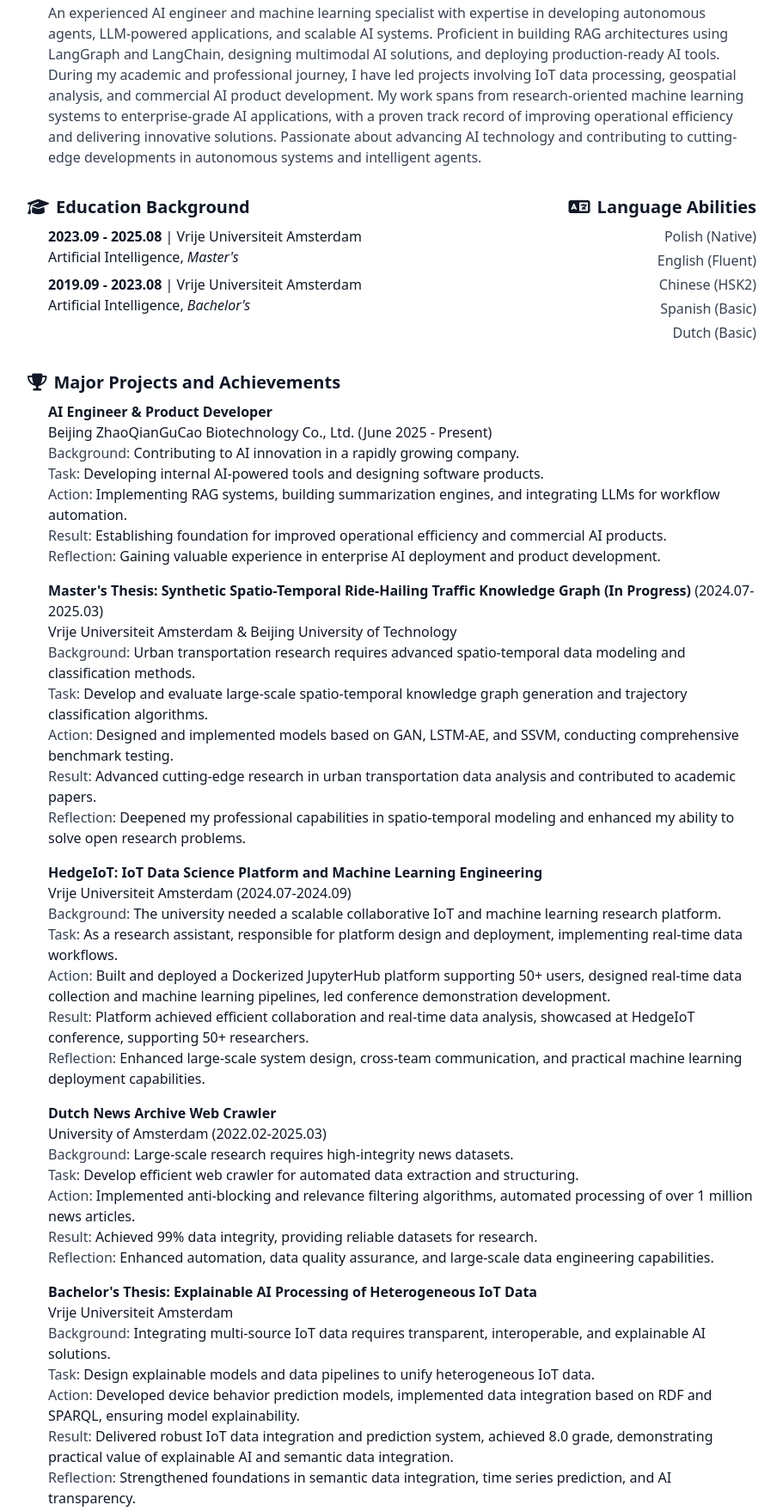
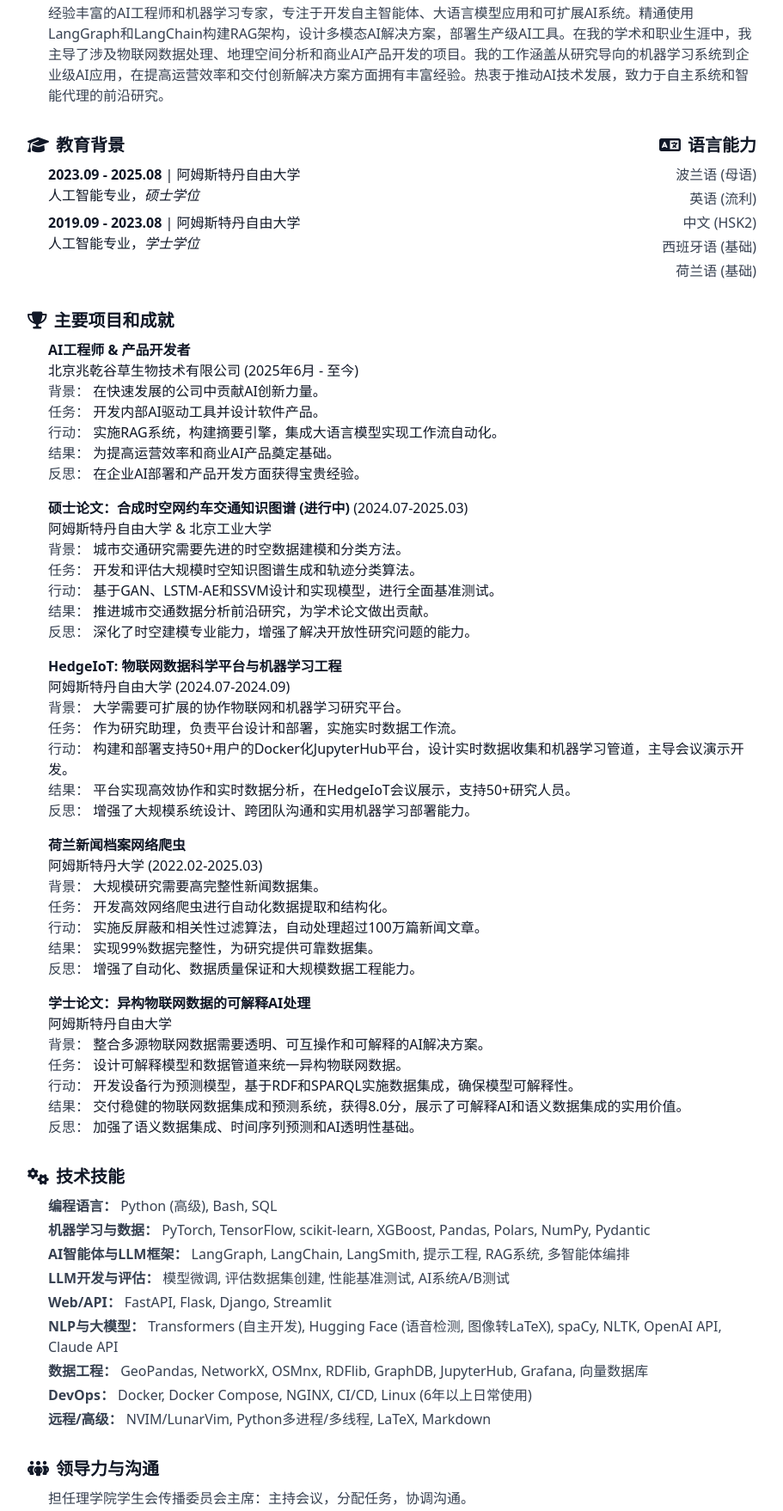
Before and after one commit to matercomus/Matt-CV-2025-V2, a website built with Vite: page HTML/vite-cv/index.zh.html in a window 1280 px wide. Shown: the part 397-2155 px from the top of the page at 86% size, without its empty margins (184-1095 px from the left). Built offline with nearby package versions, Linux system fonts and the light colour scheme.

Commit message:
just used llm

```diff
--- a/HTML/vite-cv/index.zh.html
+++ b/HTML/vite-cv/index.zh.html
@@ -1,9 +1,9 @@
 <!DOCTYPE html>
-<html lang="en">
+<html lang="zh">
   <head>
     <meta charset="UTF-8" />
     <meta name="viewport" content="width=device-width, initial-scale=1.0" />
-    <title>Mateusz Kedzia - CV</title>
+    <title>马特乌什·肯齐亚 - 简历</title>
     <link href="/src/style.css" rel="stylesheet">
     <!-- Font Awesome CDN for icons -->
     <link rel="stylesheet" href="https://cdnjs.cloudflare.com/ajax/libs/font-awesome/6.4.2/css/all.min.css"/>
@@ -11,9 +11,9 @@
   <body class="bg-white text-gray-900 font-sans">
     <div class="max-w-4xl mx-auto py-10 px-6">
       <div class="flex flex-col md:flex-row md:items-center md:space-x-8">
-        <img src="/img75.jpg" alt="Profile Photo" class="w-40 h-48 object-cover rounded shadow-md mb-6 md:mb-0" />
+        <img src="/img75.jpg" alt="个人照片" class="w-40 h-48 object-cover rounded shadow-md mb-6 md:mb-0" />
         <div class="flex-1">
-          <h1 class="text-4xl font-bold mb-2">Mateusz Kędzia</h1>
+          <h1 class="text-4xl font-bold mb-2">马特乌什·肯齐亚 (Mateusz Kędzia)</h1>
           <div class="flex flex-col md:flex-row md:space-x-8 text-gray-600 text-lg">
             <div class="flex items-center mb-1 md:mb-0"><i class="fa-solid fa-phone mr-2"></i>+86 13552466785 / +31 622131620</div>
             <div class="flex items-center"><i class="fa-solid fa-envelope mr-2"></i>mateusz.kedzia@gmail.com</div>
@@ -23,125 +23,125 @@
       <div class="mt-10 space-y-8">
         <!-- Job Intention -->
         <section>
-          <div class="flex items-center text-xl font-semibold mb-2"><i class="fa-solid fa-bullseye mr-2"></i>Job Intention</div>
-          <div class="text-gray-700 ml-6">Job Type: AI/ML Engineer & Research Scientist</div>
+          <div class="flex items-center text-xl font-semibold mb-2"><i class="fa-solid fa-bullseye mr-2"></i>求职意向</div>
+          <div class="text-gray-700 ml-6">职位类型：AI/ML工程师 & 研究科学家</div>
         </section>
         <!-- Self-Assessment -->
         <section>
-          <div class="flex items-center text-xl font-semibold mb-2"><i class="fa-solid fa-user-check mr-2"></i>Self-Assessment</div>
-          <div class="ml-6 text-gray-700">An experienced AI engineer and machine learning specialist with expertise in developing autonomous agents, LLM-powered applications, and scalable AI systems. Proficient in building RAG architectures using LangGraph and LangChain, designing multimodal AI solutions, and deploying production-ready AI tools. During my academic and professional journey, I have led projects involving IoT data processing, geospatial analysis, and commercial AI product development. My work spans from research-oriented machine learning systems to enterprise-grade AI applications, with a proven track record of improving operational efficiency and delivering innovative solutions. Passionate about advancing AI technology and contributing to cutting-edge developments in autonomous systems and intelligent agents.</div>
+          <div class="flex items-center text-xl font-semibold mb-2"><i class="fa-solid fa-user-check mr-2"></i>自我评价</div>
+          <div class="ml-6 text-gray-700">经验丰富的AI工程师和机器学习专家，专注于开发自主智能体、大语言模型应用和可扩展AI系统。精通使用LangGraph和LangChain构建RAG架构，设计多模态AI解决方案，部署生产级AI工具。在我的学术和职业生涯中，我主导了涉及物联网数据处理、地理空间分析和商业AI产品开发的项目。我的工作涵盖从研究导向的机器学习系统到企业级AI应用，在提高运营效率和交付创新解决方案方面拥有丰富经验。热衷于推动AI技术发展，致力于自主系统和智能代理的前沿研究。</div>
         </section>
         <!-- Education & Languages -->
         <section>
           <div class="flex flex-col md:flex-row md:space-x-8">
             <!-- Education Background -->
             <div class="flex-1">
-              <div class="flex items-center text-xl font-semibold mb-2"><i class="fa-solid fa-graduation-cap mr-2"></i>Education Background</div>
+              <div class="flex items-center text-xl font-semibold mb-2"><i class="fa-solid fa-graduation-cap mr-2"></i>教育背景</div>
               <div class="ml-6 space-y-2">
                 <div>
-                  <span class="font-semibold">2023.09 - 2025.08</span> | Vrije Universiteit Amsterdam<br/>
-                  Artificial Intelligence, <span class="italic">Master's</span>
+                  <span class="font-semibold">2023.09 - 2025.08</span> | 阿姆斯特丹自由大学<br/>
+                  人工智能专业，<span class="italic">硕士学位</span>
                 </div>
                 <div>
-                  <span class="font-semibold">2019.09 - 2023.08</span> | Vrije Universiteit Amsterdam<br/>
-                  Artificial Intelligence, <span class="italic">Bachelor's</span>
+                  <span class="font-semibold">2019.09 - 2023.08</span> | 阿姆斯特丹自由大学<br/>
+                  人工智能专业，<span class="italic">学士学位</span>
                 </div>
               </div>
             </div>
             <!-- Language Abilities -->
             <div class="flex-1 mt-8 md:mt-0">
-              <div class="flex items-center text-xl font-semibold mb-2 md:justify-end"><i class="fa-solid fa-language mr-2"></i>Language Abilities</div>
+              <div class="flex items-center text-xl font-semibold mb-2 md:justify-end"><i class="fa-solid fa-language mr-2"></i>语言能力</div>
               <div class="ml-6 md:ml-0 md:text-right text-gray-700 space-y-1">
-                <div>Polish (Native)</div>
-                <div>English (Fluent)</div>
-                <div>Chinese (HSK2)</div>
-                <div>Spanish (Basic)</div>
-                <div>Dutch (Basic)</div>
+                <div>波兰语 (母语)</div>
+                <div>英语 (流利)</div>
+                <div>中文 (HSK2)</div>
+                <div>西班牙语 (基础)</div>
+                <div>荷兰语 (基础)</div>
               </div>
             </div>
           </div>
         </section>
         <!-- Major Projects and Achievements -->
         <section>
-          <div class="flex items-center text-xl font-semibold mb-2"><i class="fa-solid fa-trophy mr-2"></i>Major Projects and Achievements</div>
+          <div class="flex items-center text-xl font-semibold mb-2"><i class="fa-solid fa-trophy mr-2"></i>主要项目和成就</div>
           <div class="ml-6 space-y-4">
             <div>
-              <span class="font-bold">AI Engineer & Product Developer</span><br/>
-              Beijing ZhaoQianGuCao Biotechnology Co., Ltd. (June 2025 - Present)<br/>
-              <span class="text-gray-700">Background:</span> Contributing to AI innovation in a rapidly growing company.<br/>
-              <span class="text-gray-700">Task:</span> Developing internal AI-powered tools and designing software products.<br/>
-              <span class="text-gray-700">Action:</span> Implementing RAG systems, building summarization engines, and integrating LLMs for workflow automation.<br/>
-              <span class="text-gray-700">Result:</span> Establishing foundation for improved operational efficiency and commercial AI products.<br/>
-              <span class="text-gray-700">Reflection:</span> Gaining valuable experience in enterprise AI deployment and product development.
+              <span class="font-bold">AI工程师 & 产品开发者</span><br/>
+              北京兆乾谷草生物技术有限公司 (2025年6月 - 至今)<br/>
+              <span class="text-gray-700">背景：</span> 在快速发展的公司中贡献AI创新力量。<br/>
+              <span class="text-gray-700">任务：</span> 开发内部AI驱动工具并设计软件产品。<br/>
+              <span class="text-gray-700">行动：</span> 实施RAG系统，构建摘要引擎，集成大语言模型实现工作流自动化。<br/>
+              <span class="text-gray-700">结果：</span> 为提高运营效率和商业AI产品奠定基础。<br/>
+              <span class="text-gray-700">反思：</span> 在企业AI部署和产品开发方面获得宝贵经验。
             </div>
             <div>
-              <span class="font-bold">Master's Thesis: Synthetic Spatio-Temporal Ride-Hailing Traffic Knowledge Graph (In Progress)</span> (2024.07-2025.03)<br/>
-              Vrije Universiteit Amsterdam & Beijing University of Technology<br/>
-              <span class="text-gray-700">Background:</span> Urban transportation research requires advanced spatio-temporal data modeling and classification methods.<br/>
-              <span class="text-gray-700">Task:</span> Develop and evaluate large-scale spatio-temporal knowledge graph generation and trajectory classification algorithms.<br/>
-              <span class="text-gray-700">Action:</span> Designed and implemented models based on GAN, LSTM-AE, and SSVM, conducting comprehensive benchmark testing.<br/>
-              <span class="text-gray-700">Result:</span> Advanced cutting-edge research in urban transportation data analysis and contributed to academic papers.<br/>
-              <span class="text-gray-700">Reflection:</span> Deepened my professional capabilities in spatio-temporal modeling and enhanced my ability to solve open research problems.
+              <span class="font-bold">硕士论文：合成时空网约车交通知识图谱 (进行中)</span> (2024.07-2025.03)<br/>
+              阿姆斯特丹自由大学 & 北京工业大学<br/>
+              <span class="text-gray-700">背景：</span> 城市交通研究需要先进的时空数据建模和分类方法。<br/>
+              <span class="text-gray-700">任务：</span> 开发和评估大规模时空知识图谱生成和轨迹分类算法。<br/>
+              <span class="text-gray-700">行动：</span> 基于GAN、LSTM-AE和SSVM设计和实现模型，进行全面基准测试。<br/>
+              <span class="text-gray-700">结果：</span> 推进城市交通数据分析前沿研究，为学术论文做出贡献。<br/>
+              <span class="text-gray-700">反思：</span> 深化了时空建模专业能力，增强了解决开放性研究问题的能力。
             </div>
             <div>
-              <span class="font-bold">HedgeIoT: IoT Data Science Platform and Machine Learning Engineering</span><br/>
-              Vrije Universiteit Amsterdam (2024.07-2024.09)<br/>
-              <span class="text-gray-700">Background:</span> The university needed a scalable collaborative IoT and machine learning research platform.<br/>
-              <span class="text-gray-700">Task:</span> As a research assistant, responsible for platform design and deployment, implementing real-time data workflows.<br/>
-              <span class="text-gray-700">Action:</span> Built and deployed a Dockerized JupyterHub platform supporting 50+ users, designed real-time data collection and machine learning pipelines, led conference demonstration development.<br/>
-              <span class="text-gray-700">Result:</span> Platform achieved efficient collaboration and real-time data analysis, showcased at HedgeIoT conference, supporting 50+ researchers.<br/>
-              <span class="text-gray-700">Reflection:</span> Enhanced large-scale system design, cross-team communication, and practical machine learning deployment capabilities.
+              <span class="font-bold">HedgeIoT: 物联网数据科学平台与机器学习工程</span><br/>
+              阿姆斯特丹自由大学 (2024.07-2024.09)<br/>
+              <span class="text-gray-700">背景：</span> 大学需要可扩展的协作物联网和机器学习研究平台。<br/>
+              <span class="text-gray-700">任务：</span> 作为研究助理，负责平台设计和部署，实施实时数据工作流。<br/>
+              <span class="text-gray-700">行动：</span> 构建和部署支持50+用户的Docker化JupyterHub平台，设计实时数据收集和机器学习管道，主导会议演示开发。<br/>
+              <span class="text-gray-700">结果：</span> 平台实现高效协作和实时数据分析，在HedgeIoT会议展示，支持50+研究人员。<br/>
+              <span class="text-gray-700">反思：</span> 增强了大规模系统设计、跨团队沟通和实用机器学习部署能力。
             </div>
             <div>
-              <span class="font-bold">Dutch News Archive Web Crawler</span><br/>
-              University of Amsterdam (2022.02-2025.03)<br/>
-              <span class="text-gray-700">Background:</span> Large-scale research requires high-integrity news datasets.<br/>
-              <span class="text-gray-700">Task:</span> Develop efficient web crawler for automated data extraction and structuring.<br/>
-              <span class="text-gray-700">Action:</span> Implemented anti-blocking and relevance filtering algorithms, automated processing of over 1 million news articles.<br/>
-              <span class="text-gray-700">Result:</span> Achieved 99% data integrity, providing reliable datasets for research.<br/>
-              <span class="text-gray-700">Reflection:</span> Enhanced automation, data quality assurance, and large-scale data engineering capabilities.
+              <span class="font-bold">荷兰新闻档案网络爬虫</span><br/>
+              阿姆斯特丹大学 (2022.02-2025.03)<br/>
+              <span class="text-gray-700">背景：</span> 大规模研究需要高完整性新闻数据集。<br/>
+              <span class="text-gray-700">任务：</span> 开发高效网络爬虫进行自动化数据提取和结构化。<br/>
+              <span class="text-gray-700">行动：</span> 实施反屏蔽和相关性过滤算法，自动处理超过100万篇新闻文章。<br/>
+              <span class="text-gray-700">结果：</span> 实现99%数据完整性，为研究提供可靠数据集。<br/>
+              <span class="text-gray-700">反思：</span> 增强了自动化、数据质量保证和大规模数据工程能力。
             </div>
             <div>
-              <span class="font-bold">Bachelor's Thesis: Explainable AI Processing of Heterogeneous IoT Data</span><br/>
-              Vrije Universiteit Amsterdam<br/>
-              <span class="text-gray-700">Background:</span> Integrating multi-source IoT data requires transparent, interoperable, and explainable AI solutions.<br/>
-              <span class="text-gray-700">Task:</span> Design explainable models and data pipelines to unify heterogeneous IoT data.<br/>
-              <span class="text-gray-700">Action:</span> Developed device behavior prediction models, implemented data integration based on RDF and SPARQL, ensuring model explainability.<br/>
-              <span class="text-gray-700">Result:</span> Delivered robust IoT data integration and prediction system, achieved 8.0 grade, demonstrating practical value of explainable AI and semantic data integration.<br/>
-              <span class="text-gray-700">Reflection:</span> Strengthened foundations in semantic data integration, time series prediction, and AI transparency.
+              <span class="font-bold">学士论文：异构物联网数据的可解释AI处理</span><br/>
+              阿姆斯特丹自由大学<br/>
+              <span class="text-gray-700">背景：</span> 整合多源物联网数据需要透明、可互操作和可解释的AI解决方案。<br/>
+              <span class="text-gray-700">任务：</span> 设计可解释模型和数据管道来统一异构物联网数据。<br/>
+              <span class="text-gray-700">行动：</span> 开发设备行为预测模型，基于RDF和SPARQL实施数据集成，确保模型可解释性。<br/>
+              <span class="text-gray-700">结果：</span> 交付稳健的物联网数据集成和预测系统，获得8.0分，展示了可解释AI和语义数据集成的实用价值。<br/>
+              <span class="text-gray-700">反思：</span> 加强了语义数据集成、时间序列预测和AI透明性基础。
             </div>
           </div>
         </section>
         <!-- Technical Skills -->
         <section>
-          <div class="flex items-center text-xl font-semibold mb-2"><i class="fa-solid fa-gears mr-2"></i>Technical Skills</div>
+          <div class="flex items-center text-xl font-semibold mb-2"><i class="fa-solid fa-gears mr-2"></i>技术技能</div>
           <div class="ml-6 text-gray-700 space-y-1">
-            <div><span class="font-semibold">Programming:</span> Python (Advanced), Bash, SQL</div>
-            <div><span class="font-semibold">Machine Learning & Data:</span> PyTorch, TensorFlow, scikit-learn, XGBoost, Pandas, Polars, NumPy, Pydantic</div>
-            <div><span class="font-semibold">AI Agents & LLM Frameworks:</span> LangGraph, LangChain, LangSmith, Prompt Engineering, RAG Systems, Multi-agent Orchestration</div>
-            <div><span class="font-semibold">LLM Development & Evaluation:</span> Model Fine-tuning, Evaluation Dataset Creation, Performance Benchmarking, A/B Testing for AI Systems</div>
-            <div><span class="font-semibold">Web/API:</span> FastAPI, Flask, Django, Streamlit</div>
-            <div><span class="font-semibold">NLP & Large Models:</span> Transformers (Self-developed), Hugging Face (Speech Detection, Image to LaTeX), spaCy, NLTK, OpenAI API, Claude API</div>
-            <div><span class="font-semibold">Data Engineering:</span> GeoPandas, NetworkX, OSMnx, RDFlib, GraphDB, JupyterHub, Grafana, Vector Databases</div>
-            <div><span class="font-semibold">DevOps:</span> Docker, Docker Compose, NGINX, CI/CD, Linux (6+ years daily use)</div>
-            <div><span class="font-semibold">Remote/Advanced:</span> NVIM/LunarVim, Python multiprocessing/multithreading, LaTeX, Markdown</div>
+            <div><span class="font-semibold">编程语言：</span> Python (高级), Bash, SQL</div>
+            <div><span class="font-semibold">机器学习与数据：</span> PyTorch, TensorFlow, scikit-learn, XGBoost, Pandas, Polars, NumPy, Pydantic</div>
+            <div><span class="font-semibold">AI智能体与LLM框架：</span> LangGraph, LangChain, LangSmith, 提示工程, RAG系统, 多智能体编排</div>
+            <div><span class="font-semibold">LLM开发与评估：</span> 模型微调, 评估数据集创建, 性能基准测试, AI系统A/B测试</div>
+            <div><span class="font-semibold">Web/API：</span> FastAPI, Flask, Django, Streamlit</div>
+            <div><span class="font-semibold">NLP与大模型：</span> Transformers (自主开发), Hugging Face (语音检测, 图像转LaTeX), spaCy, NLTK, OpenAI API, Claude API</div>
+            <div><span class="font-semibold">数据工程：</span> GeoPandas, NetworkX, OSMnx, RDFlib, GraphDB, JupyterHub, Grafana, 向量数据库</div>
+            <div><span class="font-semibold">DevOps：</span> Docker, Docker Compose, NGINX, CI/CD, Linux (6年以上日常使用)</div>
+            <div><span class="font-semibold">远程/高级：</span> NVIM/LunarVim, Python多进程/多线程, LaTeX, Markdown</div>
           </div>
         </section>
         <!-- Leadership & Communication -->
         <section>
-          <div class="flex items-center text-xl font-semibold mb-2"><i class="fa-solid fa-people-group mr-2"></i>Leadership & Communication</div>
-          <div class="ml-6 text-gray-700">Served as Chairman of Communication Committee in Faculty of Science Student Council: chaired meetings, assigned tasks, coordinated communication.<br/>Led practical courses and guided 10+ students in machine learning and data projects.</div>
+          <div class="flex items-center text-xl font-semibold mb-2"><i class="fa-solid fa-people-group mr-2"></i>领导力与沟通</div>
+          <div class="ml-6 text-gray-700">担任理学院学生会传播委员会主席：主持会议，分配任务，协调沟通。<br/>主导实践课程并指导10+学生进行机器学习和数据项目。</div>
         </section>
         <!-- Core Courses -->
         <section>
-          <div class="flex items-center text-xl font-semibold mb-2"><i class="fa-solid fa-book mr-2"></i>Core Courses</div>
+          <div class="flex items-center text-xl font-semibold mb-2"><i class="fa-solid fa-book mr-2"></i>核心课程</div>
           <div class="ml-6 text-gray-700 space-y-1">
-            <div><span class="font-semibold">Deep Learning:</span> Custom CNN, DNN implementation</div>
-            <div><span class="font-semibold">Natural Language Processing:</span> Transformers, Hugging Face, Advanced NLP</div>
-            <div><span class="font-semibold">Data Mining Techniques:</span> XGBoost ranking, Kaggle competitions</div>
-            <div><span class="font-semibold">Reinforcement Learning Projects:</span> Data center optimization RL</div>
-            <div><span class="font-semibold">Conversational Robot:</span> Dialogue agent based on OpenAI API, won first place in class competition (1/8 teams)</div>
-            <div><span class="font-semibold">Evolutionary Computing:</span> Custom evolutionary algorithms for game AI</div>
+            <div><span class="font-semibold">深度学习：</span> 自定义CNN、DNN实现</div>
+            <div><span class="font-semibold">自然语言处理：</span> Transformers, Hugging Face, 高级NLP</div>
+            <div><span class="font-semibold">数据挖掘技术：</span> XGBoost排序, Kaggle竞赛</div>
+            <div><span class="font-semibold">强化学习项目：</span> 数据中心优化强化学习</div>
+            <div><span class="font-semibold">对话机器人：</span> 基于OpenAI API的对话智能体，在班级竞赛中获得第一名 (1/8队伍)</div>
+            <div><span class="font-semibold">进化计算：</span> 游戏AI的自定义进化算法</div>
           </div>
         </section>
       </div>
--- a/HTML/vite-cv/package.json
+++ b/HTML/vite-cv/package.json
@@ -17,6 +17,7 @@
   },
   "dependencies": {
     "@google-cloud/translate": "^7.2.1",
-    "dotenv": "^16.4.5"
+    "dotenv": "^16.4.5",
+    "translate-google": "^1.5.0"
   }
 }
```
Also changed, not shown: HTML/vite-cv/translate.js (+84 -28 lines), 1 other file.
